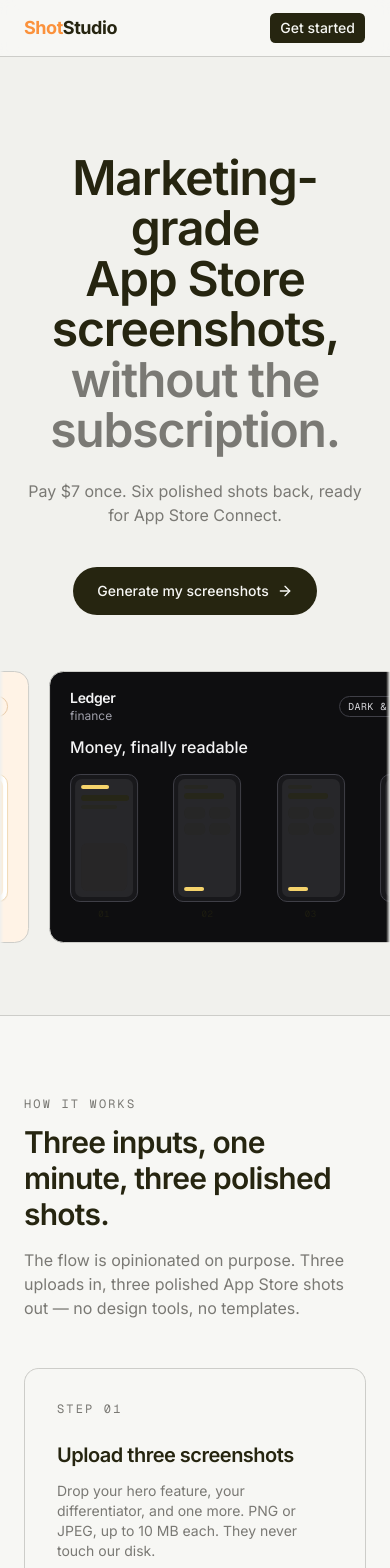
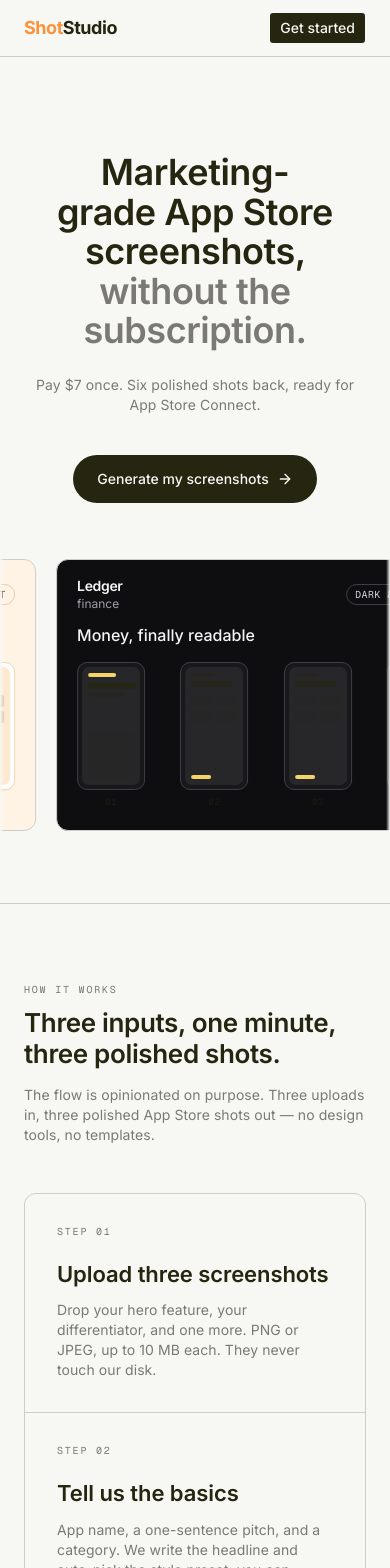
Before and after one commit to ThanosKa/ShotStudio, a Next.js app: page / in a window 390 px wide. Shown: the top 1568 px of the page. Built offline with nearby package versions, Linux system fonts and the light colour scheme; no server answers.

Commit message:
feat: update design tokens and implement accordion component for improved FAQ section

```diff
--- a/src/app/(marketing)/page.tsx
+++ b/src/app/(marketing)/page.tsx
@@ -72,7 +72,7 @@ export default function LandingPage() {
 
       <Section
         eyebrow="FAQ"
-        title="The short version."
+        title="Frequently asked questions"
       >
         <FadeIn>
           <FAQ />
--- a/src/app/(marketing)/pricing/page.tsx
+++ b/src/app/(marketing)/pricing/page.tsx
@@ -52,7 +52,7 @@ export default function PricingPage() {
         </p>
       </Section>
 
-      <Section eyebrow="FAQ" title="Common questions">
+      <Section eyebrow="FAQ" title="Frequently asked questions">
         <FAQ />
       </Section>
     </>
--- a/src/app/globals.css
+++ b/src/app/globals.css
@@ -39,13 +39,54 @@
   --color-popover: var(--popover);
   --color-card-foreground: var(--card-foreground);
   --color-card: var(--card);
-  --radius-sm: calc(var(--radius) * 0.6);
-  --radius-md: calc(var(--radius) * 0.8);
-  --radius-lg: var(--radius);
-  --radius-xl: calc(var(--radius) * 1.4);
-  --radius-2xl: calc(var(--radius) * 1.8);
-  --radius-3xl: calc(var(--radius) * 2.2);
-  --radius-4xl: calc(var(--radius) * 2.6);
+  /* Radius — DESIGN.md: 4px general, 8px prominent */
+  --radius-sm: 2px;
+  --radius-md: 4px;
+  --radius-lg: 6px;
+  --radius-xl: 8px;
+  --radius-2xl: 12px;
+  --radius-3xl: 16px;
+  --radius-4xl: 20px;
+
+  /* Shadows — DESIGN.md multi-layered warm-ivory elevation */
+  --shadow-xs: oklab(0.263 0 0.012 / 0.1) 0px 0px 0px 1px;
+  --shadow-sm:
+    oklab(0.263 0 0.012 / 0.1) 0px 0px 0px 1px,
+    rgba(0, 0, 0, 0.06) 0px 1px 2px 0px;
+  --shadow-md:
+    oklab(0.263 0 0.012 / 0.1) 0px 0px 0px 1px,
+    rgba(0, 0, 0, 0.08) 0px 4px 12px -2px;
+  --shadow-lg:
+    rgba(0, 0, 0, 0.14) 0px 28px 70px 0px, rgba(0, 0, 0, 0.1) 0px 14px 32px 0px,
+    oklab(0.263 0 0.012 / 0.1) 0px 0px 0px 1px;
+  --shadow-xl:
+    rgba(0, 0, 0, 0.25) 0px 25px 50px -12px,
+    rgba(0, 0, 0, 0.15) 0px 12px 24px -8px,
+    oklab(0.263 0 0.012 / 0.1) 0px 0px 0px 0.5px;
+  --shadow-2xl:
+    rgba(0, 0, 0, 0.3) 0px 35px 70px -15px,
+    rgba(0, 0, 0, 0.18) 0px 18px 32px -10px,
+    oklab(0.263 0 0.012 / 0.1) 0px 0px 0px 0.5px;
+
+  /* Type scale — DESIGN.md cursor scale */
+  --text-caption: 10px;
+  --text-caption--line-height: 1.1;
+  --text-caption--letter-spacing: 0.06px;
+  --text-body-lg: 14px;
+  --text-body-lg--line-height: 1.43;
+  --text-body-lg--letter-spacing: 0.08px;
+  --text-heading-sm: 22px;
+  --text-heading-sm--line-height: 1.25;
+  --text-heading-sm--letter-spacing: -0.08px;
+  --text-heading: 26px;
+  --text-heading--line-height: 1.2;
+  --text-heading--letter-spacing: -0.35px;
+  --text-heading-lg: 36px;
+  --text-heading-lg--line-height: 1.1;
+  --text-heading-lg--letter-spacing: -0.45px;
+  --text-display: 72px;
+  --text-display--line-height: 1;
+  --text-display--letter-spacing: -2.16px;
   --animate-marquee: marquee var(--duration) infinite linear;
   --animate-marquee-vertical: marquee-vertical var(--duration) linear infinite;
   @keyframes marquee {
@@ -68,30 +109,30 @@
 
 /* Cursor — Warm Ivory Studio (light) */
 :root {
-  --background: #f7f7f4;          /* canvas parchment */
-  --foreground: #262510;          /* inkwell */
+  --background: #f7f7f4; /* canvas parchment */
+  --foreground: #262510; /* inkwell */
   --card: #ffffff;
   --card-foreground: #262510;
   --popover: #ffffff;
   --popover-foreground: #262510;
-  --primary: #262510;             /* inkwell */
+  --primary: #262510; /* inkwell */
   --primary-foreground: #f7f7f4;
-  --secondary: #e6e5e0;           /* pebble gray */
+  --secondary: #e6e5e0; /* pebble gray */
   --secondary-foreground: #262510;
   --muted: #e6e5e0;
-  --muted-foreground: #7a7974;    /* muted stone */
-  --accent: #f54e00;              /* onyx outline (cursor orange) */
+  --muted-foreground: #7a7974; /* muted stone */
+  --accent: #f54e00; /* onyx outline (cursor orange) */
   --accent-foreground: #f7f7f4;
   --destructive: #c44535;
-  --border: #cdcdc9;              /* highlight beige */
+  --border: #cdcdc9; /* highlight beige */
   --input: #cdcdc9;
   --ring: #f54e00;
   --chart-1: #f54e00;
-  --chart-2: #c08532;             /* goldenrod */
-  --chart-3: #34785c;             /* forest green */
-  --chart-4: #4ade80;             /* chartreuse */
+  --chart-2: #c08532; /* goldenrod */
+  --chart-3: #34785c; /* forest green */
+  --chart-4: #4ade80; /* chartreuse */
   --chart-5: #7a7974;
-  --radius: 0.5rem;
+  --radius: 0.25rem; /* 4px — DESIGN.md general */
   --sidebar: #f7f7f4;
   --sidebar-foreground: #262510;
   --sidebar-primary: #262510;
@@ -104,7 +145,7 @@
 
 /* Cursor — dark counterpart (deep ink, same orange accent) */
 .dark {
-  --background: #141414;          /* deep shadow */
+  --background: #141414; /* deep shadow */
   --foreground: #f7f7f4;
   --card: #1c1c19;
   --card-foreground: #f7f7f4;
@@ -112,11 +153,11 @@
   --popover-foreground: #f7f7f4;
   --primary: #f7f7f4;
   --primary-foreground: #141414;
-  --secondary: #262510;           /* inkwell */
+  --secondary: #262510; /* inkwell */
   --secondary-foreground: #f7f7f4;
   --muted: #262510;
   --muted-foreground: #a8a7a2;
-  --accent: #f54e00;              /* cursor orange */
+  --accent: #f54e00; /* cursor orange */
   --accent-foreground: #f7f7f4;
   --destructive: #e06857;
   --border: rgb(247 247 244 / 10%);
@@ -147,4 +188,14 @@
   html {
     @apply font-sans;
   }
+  @media (prefers-reduced-motion: no-preference) {
+    html {
+      scroll-behavior: smooth;
     }
+  }
+  /* Sticky nav is h-14 (56px); offset anchor targets so the heading clears it. */
+  :target,
+  section[id] {
+    scroll-margin-top: 5rem;
+  }
+}
--- /dev/null
+++ b/src/components/marketing/buy-pack-button.tsx
@@ -0,0 +1,64 @@
+"use client";
+
+import { useState } from "react";
+import { Button } from "@/components/ui/button";
+import { parseApiError } from "@/lib/http";
+import type { CreditPackageId } from "@/lib/packages";
+
+export function BuyPackButton({
+  packageId,
+  label,
+  variant = "default",
+}: {
+  packageId: CreditPackageId;
+  label: string;
+  variant?: "default" | "outline";
+}) {
+  const [busy, setBusy] = useState(false);
+  const [error, setError] = useState<string | null>(null);
+
+  async function buy() {
+    setError(null);
+    setBusy(true);
+    try {
+      const res = await fetch("/api/checkout", {
+        method: "POST",
+        headers: { "Content-Type": "application/json" },
+        body: JSON.stringify({ packageId }),
+      });
+      const data: unknown = await res.json().catch(() => null);
+      if (!res.ok) throw new Error(parseApiError(res.status, data, "Checkout failed"));
+      if (
+        !data ||
+        typeof data !== "object" ||
+        !("checkoutUrl" in data) ||
+        typeof (data as { checkoutUrl: unknown }).checkoutUrl !== "string"
+      ) {
+        throw new Error("Checkout response missing redirect URL.");
+      }
+      window.location.href = (data as { checkoutUrl: string }).checkoutUrl;
+    } catch (err) {
+      setBusy(false);
+      setError(err instanceof Error ? err.message : "Checkout failed.");
+    }
+  }
+
+  return (
+    <div className="mt-7">
+      <Button
+        type="button"
+        variant={variant}
+        className="h-10 w-full"
+        onClick={buy}
+        disabled={busy}
+      >
+        {busy ? "Redirecting…" : label}
+      </Button>
+      {error && (
+        <p className="mt-2 text-sm text-red-500" role="alert">
+          {error}
+        </p>
+      )}
+    </div>
+  );
+}
--- a/src/components/marketing/hero.tsx
+++ b/src/components/marketing/hero.tsx
@@ -14,7 +14,7 @@ export function Hero() {
   };
 
   return (
-    <section className="relative overflow-hidden bg-muted/40">
+    <section className="relative overflow-hidden">
       <motion.div
         initial="hidden"
         animate="show"
@@ -24,7 +24,7 @@ export function Hero() {
         <motion.h1
           variants={item}
           transition={{ duration: 0.65, ease: [0.22, 1, 0.36, 1] }}
-          className="text-balance text-5xl font-semibold leading-[1.05] tracking-tight md:text-7xl"
+          className="text-balance text-heading-lg font-semibold md:text-display"
         >
           Marketing-grade App Store screenshots,{" "}
           <span className="text-muted-foreground">
@@ -35,7 +35,7 @@ export function Hero() {
         <motion.p
           variants={item}
           transition={{ duration: 0.55, ease: [0.22, 1, 0.36, 1] }}
-          className="mx-auto mt-6 max-w-xl text-pretty text-base text-muted-foreground md:text-lg"
+          className="mx-auto mt-6 max-w-xl text-pretty text-body-lg text-muted-foreground md:text-heading-sm"
         >
           Pay $7 once. Six polished shots back, ready for App Store Connect.
         </motion.p>
--- a/src/components/marketing/how-it-works.tsx
+++ b/src/components/marketing/how-it-works.tsx
@@ -21,13 +21,13 @@ export function HowItWorks() {
     <div className="grid gap-px overflow-hidden rounded-2xl border bg-border md:grid-cols-3">
       {STEPS.map((step) => (
         <div key={step.n} className="bg-background p-8">
-          <div className="font-mono text-xs uppercase tracking-[0.18em] text-muted-foreground">
+          <div className="font-mono text-caption uppercase tracking-[0.18em] text-muted-foreground">
             Step {step.n}
           </div>
-          <h3 className="mt-6 text-xl font-semibold tracking-tight">
+          <h3 className="mt-6 text-heading-sm font-semibold">
             {step.title}
           </h3>
-          <p className="mt-3 text-sm text-muted-foreground">{step.body}</p>
+          <p className="mt-3 text-body-lg text-muted-foreground">{step.body}</p>
         </div>
       ))}
     </div>
--- a/src/components/marketing/marketing-nav.tsx
+++ b/src/components/marketing/marketing-nav.tsx
@@ -4,7 +4,7 @@ import { Wordmark } from "@/components/wordmark";
 
 export function MarketingNav() {
   return (
-    <header className="sticky top-0 z-40 border-b bg-background/80 backdrop-blur">
+    <header className="sticky top-0 z-40 border-b bg-background">
       <div className="mx-auto flex h-14 max-w-6xl items-center justify-between px-6">
         <Link href="/" aria-label="ShotStudio home">
           <Wordmark size="md" />
--- a/src/components/marketing/section.tsx
+++ b/src/components/marketing/section.tsx
@@ -31,15 +31,15 @@ export function Section({
       <div className="mx-auto max-w-6xl px-6">
         <div className="max-w-2xl">
           {eyebrow && (
-            <p className="mb-3 font-mono text-xs uppercase tracking-[0.18em] text-muted-foreground">
+            <p className="mb-3 font-mono text-caption uppercase tracking-[0.18em] text-muted-foreground">
               {eyebrow}
             </p>
           )}
-          <h2 className="text-3xl font-semibold tracking-tight md:text-4xl">
+          <h2 className="text-heading font-semibold md:text-heading-lg">
             {title}
           </h2>
           {description && (
-            <p className="mt-4 text-base text-muted-foreground md:text-lg">
+            <p className="mt-4 text-body-lg text-muted-foreground md:text-heading-sm">
               {description}
             </p>
           )}
--- a/src/components/pricing-cards.tsx
+++ b/src/components/pricing-cards.tsx
@@ -53,15 +53,15 @@ export function PricingCards() {
         {CREDIT_PACKAGE_LIST.map((p) => (
           <Card key={p.id} className="flex h-full flex-col">
             <CardHeader>
-              <CardTitle className="text-xl">{p.name}</CardTitle>
+              <CardTitle className="text-heading-sm">{p.name}</CardTitle>
               <CardDescription>{BLURBS[p.id]}</CardDescription>
             </CardHeader>
             <CardContent className="flex flex-1 flex-col justify-between gap-8 pb-6">
               <div>
-                <div className="text-4xl font-semibold tracking-tight">
+                <div className="text-heading-lg font-semibold">
                   {formatPriceUSD(p.priceCents)}
                 </div>
-                <div className="mt-1 text-sm text-muted-foreground">
+                <div className="mt-1 text-body-lg text-muted-foreground">
                   {p.credits} {pluralize(p.credits, "credit")}
                 </div>
               </div>
```
Also changed, not shown: src/components/marketing/faq.tsx (+25 -7 lines), src/components/marketing/landing-pricing.tsx (+29 -20 lines), src/components/ui/accordion.tsx (added, +81 -0 lines). Lines whose indentation alone changed are shown as unchanged.
